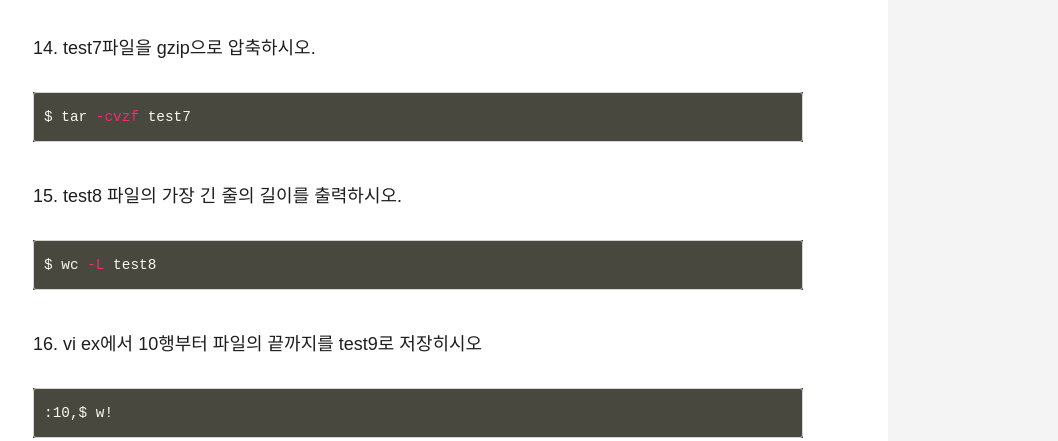
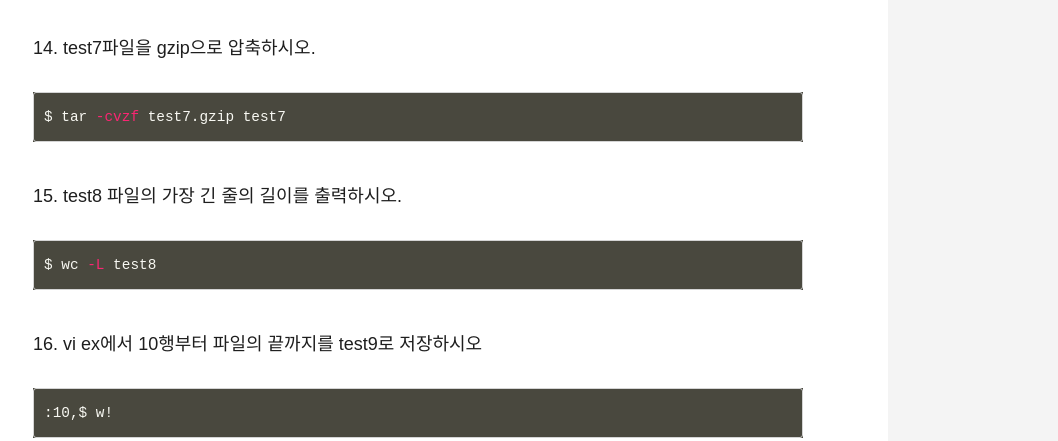
Before and after one commit to ThroughKim/throughkim.github.com, a Jekyll site: the page built from _posts/2017-01-05-linux-13.md, in a window 1280 px wide and 900 px high, scrolled down 2517 px. Shown: the part 151-592 px from the top of the window, without its empty margins (222-1280 px from the left). Built offline with Jekyll 4.4.1, drawn with Linux system fonts in a browser that asks for light colours; some web fonts are replaced.

Commit message:
upload blog

````diff
--- a/_posts/2017-01-05-linux-13.md
+++ b/_posts/2017-01-05-linux-13.md
@@ -94,7 +94,7 @@ $ sed -n '/mail/, /plug/ p' test6
 ### 14. test7파일을 gzip으로 압축하시오.
 
 ```bash
-$ tar -cvzf test7
+$ tar -cvzf test7.gzip test7
 ```
 
 ### 15. test8 파일의 가장 긴 줄의 길이를 출력하시오.
@@ -103,7 +103,7 @@ $ tar -cvzf test7
 $ wc -L test8
 ```
 
-### 16. vi ex에서 10행부터 파일의 끝까지를 test9로 저장히시오
+### 16. vi ex에서 10행부터 파일의 끝까지를 test9로 저장하시오
 
 ```bash
 :10,$ w!
````
